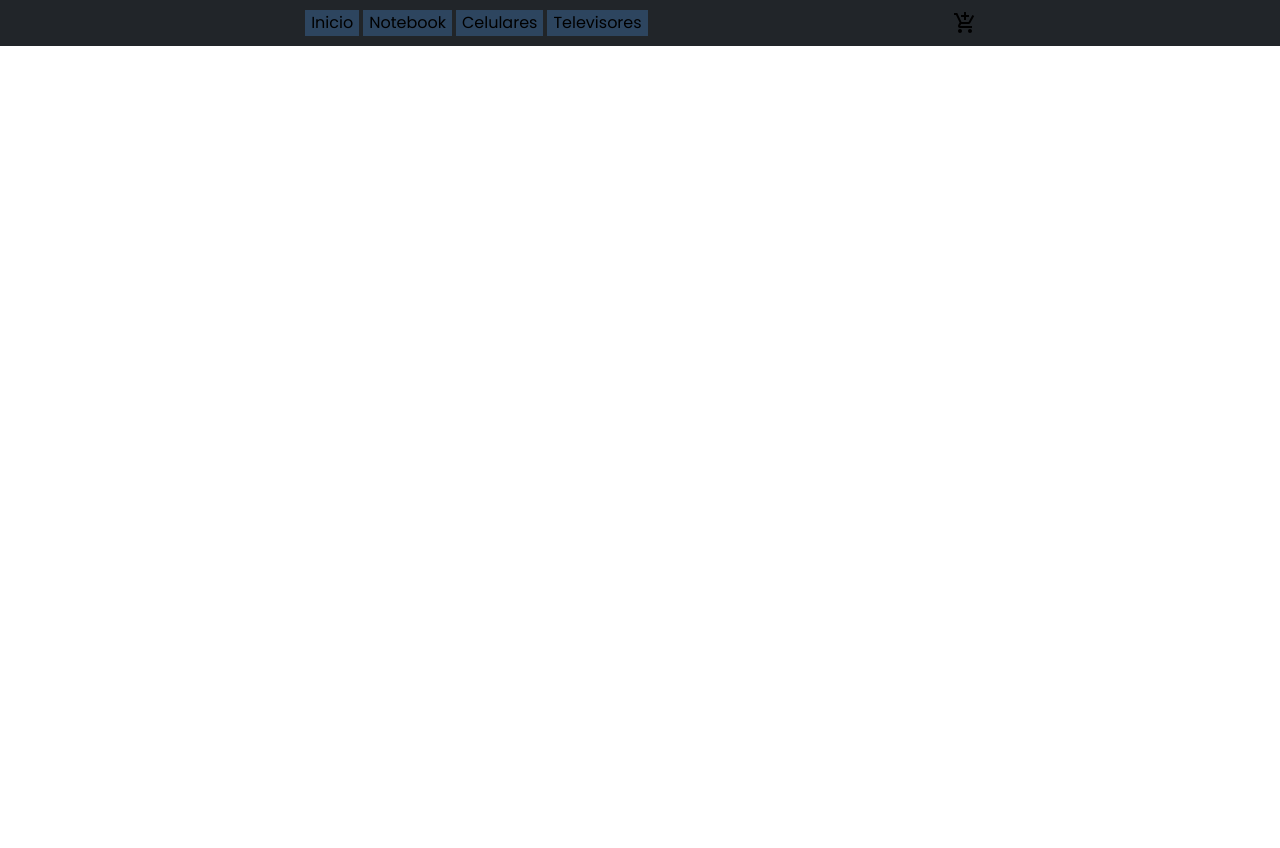
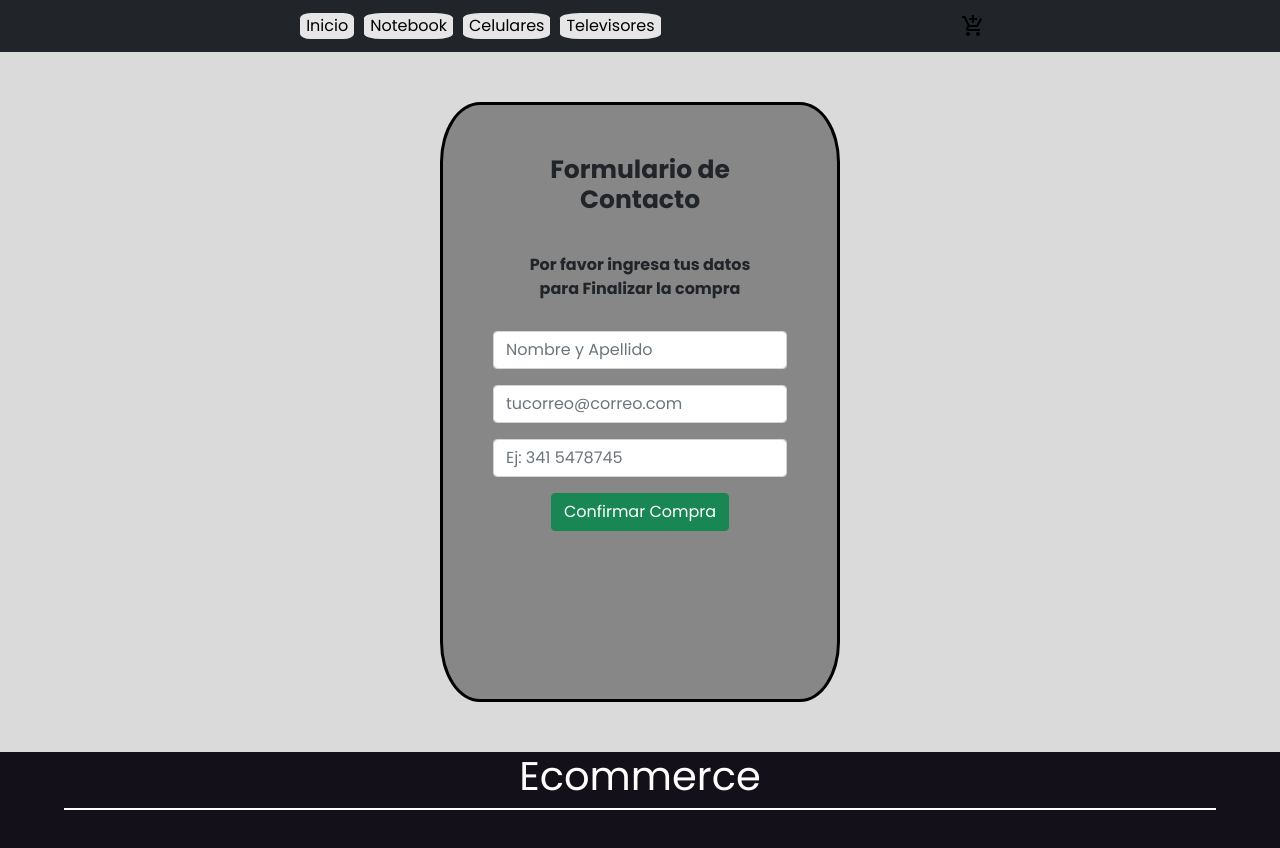
Before and after one commit to federudiero/Proyecto-React, a React (Create React App) app: page /checkout in a window 1280 px wide. Shown: the top 848 px of the page. Before the commit the page ends 800 px from the top, so only its background shows below. Built offline with nearby package versions, Linux system fonts and the light colour scheme.

Commit message:
ultimo desafio

```diff
--- a/package.json
+++ b/package.json
@@ -16,9 +16,11 @@
     "@testing-library/user-event": "^13.5.0",
     "bootstrap": "^5.1.3",
     "firebase": "^9.8.4",
+    "formik": "^2.2.9",
     "react": "^18.1.0",
     "react-bootstrap": "^2.4.0",
     "react-dom": "^18.1.0",
+    "react-hook-form": "^7.33.1",
     "react-router-dom": "^6.3.0",
     "react-scripts": "5.0.1",
     "styled-components": "^5.3.5",
--- a/src/App.css
+++ b/src/App.css
@@ -42,20 +42,22 @@
   justify-content: space-evenly
 }
 .btnNavBar{
-  background-color: rgba(65, 125, 184, 0.374);
-  margin: 2px;
+  background-color: rgba(255, 255, 255, 0.888);
+  margin: 5px;
   border: 0px;
  transition: 0.8s;
+ border-radius: 20%;
 
 
 
 }
 .btnNavBar:hover{
   background-color: rgb(90, 90, 90);
-  margin: 2px;
+  margin: 5px;
   border: 0px;
   transition: 0.8s;
   box-shadow:    1px 6px 24px -2px #0000008f;
+  border-radius: 20%;
 
 
 }
--- a/src/App.js
+++ b/src/App.js
@@ -8,6 +8,9 @@ import NavBar from './componentes/NavBar';
 import MyProvider from "./componentes/Context/CartContext";
 import Cart from './componentes/Cart';
 import { initializeApp } from "firebase/app";
+import FbCheckout from "./componentes/firebase/FbCheckout";
+import Footer from "./componentes/Footer";
+
 
 
 
@@ -56,9 +59,12 @@ function App() {
           <Route path='/item/:id' element={<ItemDetailContainer/>}></Route>
 
           <Route path="/cart" element={<Cart />} />
+         <Route path="/checkout/" element={<FbCheckout/>}></Route>
+
 
 
       </Routes>
+      <Footer/>
 
       </BrowserRouter>
       </MyProvider>
--- a/src/componentes/Cart.jsx
+++ b/src/componentes/Cart.jsx
@@ -49,7 +49,7 @@ import {faXmark} from '@fortawesome/free-solid-svg-icons'
           <div className='labelTotal'>Importe total: ${getItemPrice()} ({getItemQty()} Producto/s)</div>
 
           <div>
-            <button className='btnAddCar btnFinalC'>Finalizar Compra</button>
+          <Link to="/checkout/"> <button className='btnAddCar btnFinalC'>Finalizar Compra</button></Link>
             <button className='btnVaciarCarrito' onClick={emptyCart}>Vaciar Carrito</button>
           </div>
           </div>
--- /dev/null
+++ b/src/componentes/Footer.jsx
@@ -0,0 +1,18 @@
+import React from 'react'
+import './css/Footer.css'
+
+function Footer() {
+  return (
+
+        <footer id="footer">
+    <div className="contenedor footer-content">
+    <h2 className="brand">Ecommerce</h2>
+
+    </div>
+    <div className="line"></div>
+</footer>
+
+  )
+}
+
+export default Footer
--- /dev/null
+++ b/src/componentes/css/FbCheckout.css
@@ -0,0 +1,58 @@
+.checkoutContainer{
+    background-color: rgb(218, 218, 218);
+    padding: 50px;
+}
+.divContainerCompraRealizada{
+    border: 2px solid rgb(57, 57, 57);
+    background-color: rgb(186, 183, 183);
+    height: 600px;
+    width: 500px;
+
+  text-align: center;
+  margin: auto;
+}
+.H45Compra{
+    margin: 30px;
+
+}
+.CodigoDeSeguimiento{
+    margin: 30px;
+}
+.DivContainerInfo{
+display: flex;
+
+    flex-direction: column;
+    align-items: flex-start;
+    padding: 30px;
+}
+
+
+
+
+
+
+.DivContenedorFormulario{
+    display: flex;
+    flex-direction: column;
+    background-color: rgb(135, 135, 135);
+    text-align: center;
+    padding: 50px;
+    height: 600px;
+    width: 400px;
+    margin: auto;
+    border-radius: 10%;
+    border: 3px solid black;
+
+
+
+
+}
+.H2Formulario{
+
+    font-size: 25px;
+    font-weight: 700;
+
+}
+.BDescripcion{
+    margin: 30px;
+}
--- /dev/null
+++ b/src/componentes/css/Footer.css
@@ -0,0 +1,36 @@
+footer{
+    background: #131019;
+    padding-bottom: 0.1px;
+    height: 200px;
+}
+
+.footer-content{
+   text-align: center;
+   color: #fff;
+
+
+}
+
+
+
+
+.brand{
+    font-weight: 500;
+    font-size: 40px;
+}
+
+
+
+
+
+
+
+
+.line{
+    width: 90%;
+    max-width: 1200px;
+    margin: auto;
+    height: 2px;
+    background: #fff;
+    margin-bottom: 60px;
+}
--- /dev/null
+++ b/src/componentes/firebase/FbCheckout.jsx
@@ -0,0 +1,186 @@
+import {useState, useContext} from 'react';
+
+import '../css/FbCheckout.css'
+import  { CartContext } from '../Context/CartContext';
+
+import { addDoc, collection, getFirestore } from 'firebase/firestore';
+
+const FbCheckout = () => {
+   // Contexto de Carrito.
+   const { cart,  getItemPrice } = useContext(CartContext)
+   //Nombre de usuario, email, celular en estado.
+   const [name, setName] = useState("")
+   const [email, setEmail] = useState("")
+   const [cel, setCel] = useState("")
+
+   const [validation, setValidation] = useState({
+       name: false,
+       email: false,
+       cel: false
+   })
+
+   //Grabamos el Id del usuario en estado.
+   const [idCompra, setIdCompra] = useState("")
+
+   //Base de datos Firestore.
+   const db = getFirestore()
+   const orderCollection = collection(db, "orders")
+
+   function validarEmail() {
+       if (/^[-\w.%+]{1,64}@(?:[A-Z0-9-]{1,63}\.){1,125}[A-Z]{2,63}$/i.test(email)) {
+           setValidation({ ...validation, email: true });
+       } else {
+           setValidation({ ...validation, email: false });
+       }
+   }
+
+
+
+   function validarNombre() {
+       if (/^[a-zA-ZÑñÁáÉéÍíÓóÚúÜü\s]+$/.test(name)) {
+           setValidation({ ...validation, name: true });
+       } else {
+           setValidation({ ...validation, name: false });
+       }
+   }
+
+
+
+   function validarCelular() {
+       if (/^[0-9]+$/.test(cel) && cel.length >= 9) {
+           setValidation({ ...validation, cel: true });
+       } else {
+           setValidation({ ...validation, cel: false });
+       }
+   }
+
+
+
+   function handleClick() {
+       //controlamos que el usuario haya ingresado datos.
+
+
+
+
+
+       const order = {
+           buyer: { name, email, cel },
+           items: cart,
+           total: getItemPrice()
+       }
+
+       if (validation.name && validation.email && validation.cel){
+
+       addDoc(orderCollection, order).then(({ id }) => {
+           setIdCompra(id)
+       })} else{
+           alert("Por favor, ingrese todos los datos requeridos.")
+       }
+
+   }
+   {
+
+
+
+
+   }
+
+
+	return (
+
+
+
+
+    <div className='checkoutContainer'>
+        {idCompra != "" ?
+
+            <div className='divContainerCompraRealizada '>
+
+                <h4 className='H45Compra'>Gracias por tu compra</h4>
+
+                <h5 className='H45Compra'>Tu orden esta siendo procesada, te notificaremos via email para brindarte mas detalles.</h5>
+
+
+                <div className='CodigoDeSeguimiento'>
+                    <b className='t'>Tu codigo de seguimiento es:</b> <b className=''>{idCompra}</b>
+                </div>
+
+
+                <div className='DivContainerInfo'>
+                    <p>Nombre y Apellido: <b>{name}</b></p>
+
+
+                    <p>Correo electrónico: <b>{email}</b></p>
+
+
+                    <p>Nº de Whatsapp: <b>{cel}</b></p>
+                </div>
+
+                <h6 className='titleT'>Nos pondremos en contacto para coordinar la entrega del producto.</h6>
+
+
+            </div>
+            :
+            <>
+            <div className='DivContenedorFormulario'>
+
+              <h2 className='H2Formulario'>Formulario de Contacto</h2>
+
+                <b  className='BDescripcion'>Por favor ingresa tus datos para Finalizar la compra</b>
+
+
+
+                <div className='cardUser'>
+                    <div className="input-group mb-3">
+                     <input
+                        onKeyUp={validarNombre}
+                        onChange={(e) => setName(e.target.value)}
+                        type="text"
+                        className="form-control"
+                        placeholder="Nombre y Apellido"/>
+                    </div>
+                    {validation.name ? <p className="validation">Nombre y Apellido válidos</p> : name == "" ? "" : <p className="validationX">Solo se permiten letras</p>}
+
+
+
+
+                    <div className="input-group mb-3">
+
+                        <input
+                        onKeyUp={validarEmail}
+                        onChange={(e) => setEmail(e.target.value)}
+                        type="text"
+                        className="form-control"
+                        placeholder="tucorreo@correo.com"
+                        />
+                    </div>
+                    {validation.email ? <p className="validation">Correo válido</p> : email == "" ? "" : <p className="validationX">Agregá un correo válido Ej:juan@empresa.com</p>}
+
+
+
+                    <div className="input-group mb-3">
+                        <input
+                        onKeyUp={validarCelular}
+                        onChange={(e) => setCel(e.target.value)}
+                        type="text"
+                        className="form-control"
+                        placeholder="Ej: 341 5478745"  />
+                    </div>
+                    {validation.cel ? <p className="validation">Celular válido</p> : cel == "" ? "" : <p className="validationX">Agregue un celular válido Ej:0351123456</p>}
+
+
+
+                    <button onClick={() => handleClick()} type="button" className="btn btn-success">Confirmar Compra</button>
+
+                </div>
+                </div>
+            </>
+        }
+
+
+
+    </div>
+);
+}
+
+export default FbCheckout;
```
Also changed, not shown: src/componentes/Item.jsx (line endings or trailing spaces), 1 other file (tests, documents, lock files or other folders).
